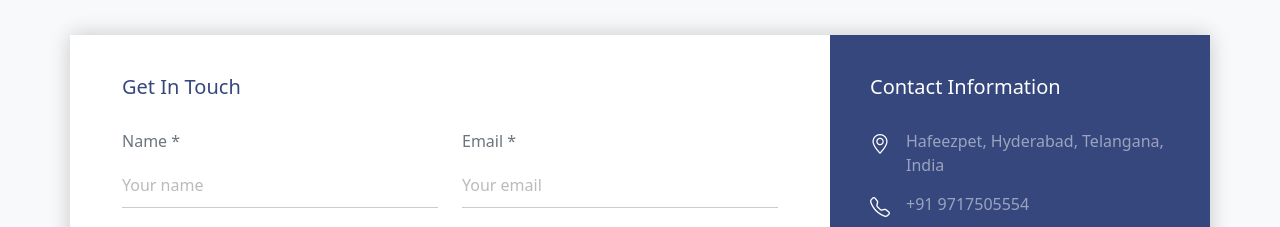
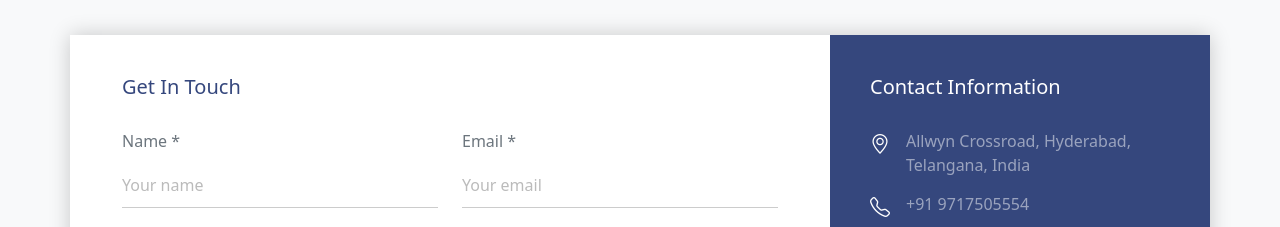
Before and after one commit to oxygenaatma/oxygenaatma.github.io, a plain HTML site: page index.html in a window 1280 px wide. Shown: the part 1520-1747 px from the top of the page. Drawn offline with nearby package versions, Linux system fonts and the light colour scheme.

Commit message:
Update index.html

```diff
--- a/index.html
+++ b/index.html
@@ -518,7 +518,7 @@ Pro-active attitude, Interested in constant learning  with Good Communication Sk
                             <ul class="list-unstyled">
                                 <li class="d-flex">
                                     <span class="wrap-icon me-3"><i class="bi bi-geo-alt"></i></span>
-                                    <span class=" text">Hafeezpet, Hyderabad, Telangana, India</span>
+                                    <span class=" text">Allwyn Crossroad, Hyderabad, Telangana, India</span>
                                 </li>
                                 <li class="d-flex">
                                     <span class="wrap-icon me-3"><i class="bi bi-telephone"></i></span>
```
